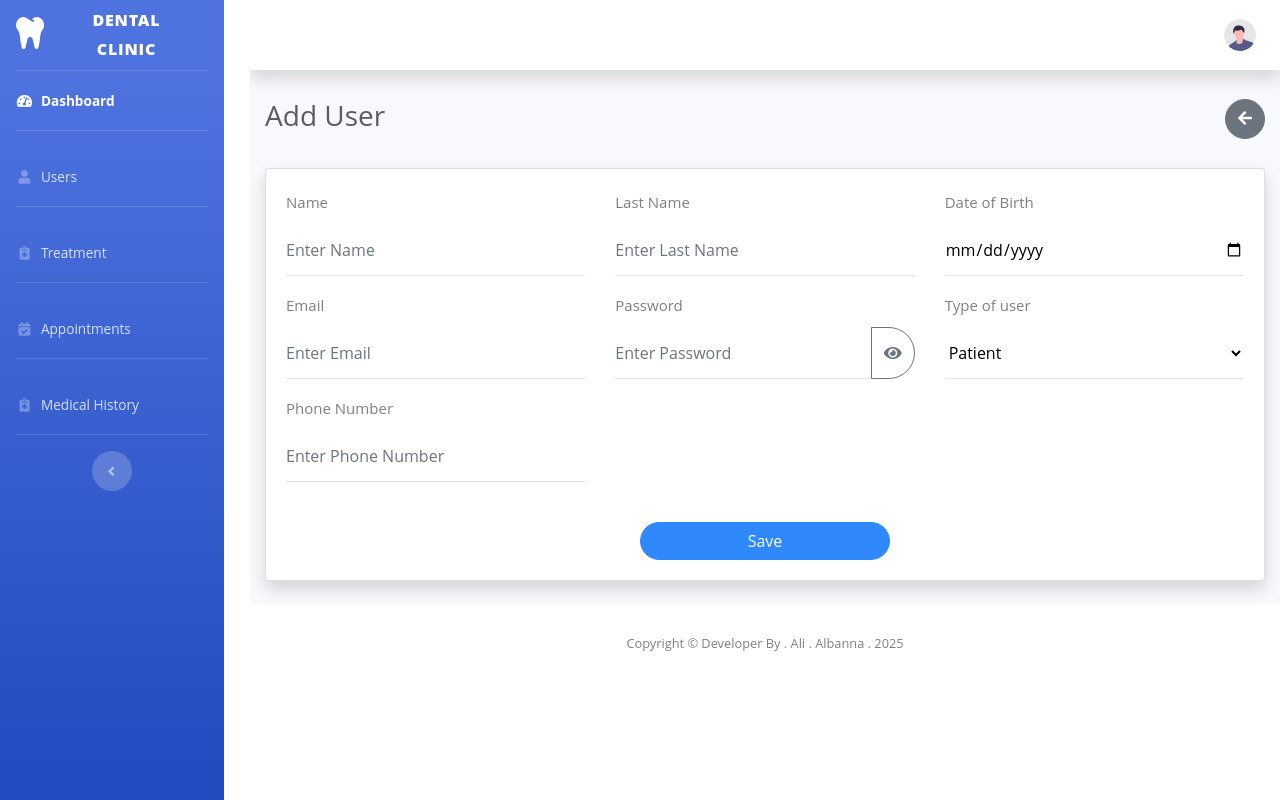
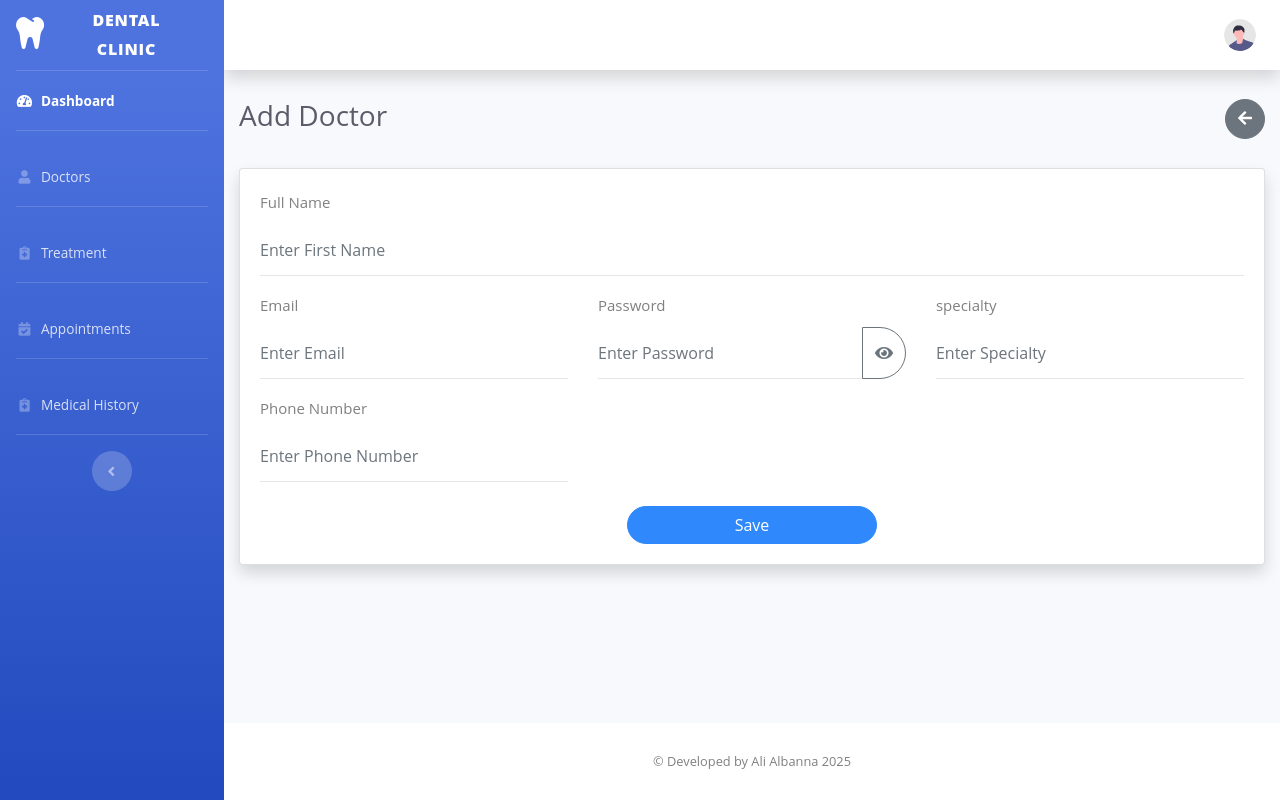
Before and after one commit to abuizzaldeenalbanna21/My-Projects, a PHP site: page /adduser.php in a window 1280 px wide. Run offline with PHP 8.4, Linux system fonts and the light colour scheme; the visitor is signed in with stand-in values (Sample User, id 1).

Commit message:
doctors add

```diff
--- a/adduser.php
+++ b/adduser.php
@@ -1,144 +1,96 @@
+<?php
+ob_start();
+session_start();
+include "database.php";
+
+$db = new Database($conn);
+
+if ($_SERVER["REQUEST_METHOD"] === "POST") {
+    $full_name = $_POST["full_name"];
+    $email = $_POST["email"];
+    $password = password_hash($_POST["password"], PASSWORD_DEFAULT); // hash the password
+    $type = $_POST["specialty"];
+    $phone = $_POST["phone"];
+
+    // Insert new user
+    $data = [
+        "full_name" => $full_name,
+        "email" => $email,
+        "password" => $password,
+        "specialty" => $type,
+        "phone" => $phone,
+    ];
+
+    $db->insert("doctors", $data);
+    header("Location: users.php");
+    exit;
+}
+?>
+
 <!DOCTYPE html>
 <html lang="en">
 
 <head>
-
     <meta charset="utf-8">
-    <meta http-equiv="X-UA-Compatible" content="IE=edge">
-    <meta name="viewport" content="width=device-width, initial-scale=1, shrink-to-fit=no">
-    <meta name="description" content="">
-    <meta name="author" content="">
-
-    <title>Add person</title>
-
-    <!-- Custom fonts for this template -->
-    <link href="vendor/fontawesome-free/css/all.min.css" rel="stylesheet" type="text/css">
-    <link
-        href="https://fonts.googleapis.com/css?family=Nunito:200,200i,300,300i,400,400i,600,600i,700,700i,800,800i,900,900i"
-        rel="stylesheet">
-
-    <!-- Custom styles for this template -->
+    <title>Add Doctor</title>
+    <link href="vendor/fontawesome-free/css/all.min.css" rel="stylesheet">
     <link href="css/sb-admin-2.min.css" rel="stylesheet">
     <link href="css/style.css" rel="stylesheet">
-    <link href="css/appointment.css" rel="stylesheet">
-
-    <style>
-        /* Ensure the sidebar is fixed and content scrolls underneath */
-        #accordionSidebar {
-            position: fixed;
-            top: 0;
-            left: 0;
-            height: 100%;
-            overflow-y: auto;
-            z-index: 1030;
-        }
-
-        #content-wrapper {
-            margin-left: 250px; /* Adjust based on sidebar width */
-        }
-
-        @media (max-width: 768px) {
-            #accordionSidebar {
-                position: relative;
-                height: auto;
-            }
-
-            #content-wrapper {
-                margin-left: 0;
-            }
-        }
-    </style>
-
 </head>
 
 <body id="page-top">
+    <div id="wrapper">
+        <?php include 'sidebar.php'; ?>
 
-    <!-- Page Wrapper -->
-    <div id="wrapper">
-        <!-- Sidebar -->
-         <?php include 'sidebar.php'; ?>
-        <!-- End of Sidebar -->
+        <div id="content-wrapper" class="d-flex flex-column">
+            <div id="content">
+                <?php include 'navbar.php'; ?>
 
-        <!-- Content Wrapper -->
-        <div id="content-wrapper" class="d-flex flex-column">
-
-            <!-- Main Content -->
-            <div id="content">
-
-                <!-- Topbar -->
-                <?php include 'navbar.php'; ?>
-                <!-- End of Topbar -->
-
-                <!-- Begin Page Content -->
                 <div class="container-fluid">
-
-                    <!-- Page Heading -->
                     <div class="d-flex justify-content-between align-items-center mb-4">
-                        <h1 class="h3 text-gray-800">Add User</h1>
-                        <a href="users.php" class="btn btn-secondary btn-circle" title="Return">
-                            <i class="fas fa-arrow-left"></i>
-                        </a>
+                        <h1 class="h3 text-gray-800">Add Doctor</h1>
+                        <a href="users.php" class="btn btn-secondary btn-circle"><i class="fas fa-arrow-left"></i></a>
                     </div>
 
-                    <!-- Personal Information Form -->
                     <div class="card shadow mb-4">
                         <div class="card-body">
-                            <form id="addPersonForm">
+                            <form method="post">
                                 <div class="row">
-                                    <div class="col-md-4">
-                                        <div class="form-group">
-                                            <label for="name">Name</label>
-                                            <input type="text" class="form-control" id="name" placeholder="Enter Name">
+                                    <div class="col-md-12">
+                                        <label>Full Name</label>
+                                        <input type="text" class="form-control" name="full_name"
+                                            placeholder="Enter First Name" required>
                                     </div>
                                 </div>
+
+                                <div class="row mt-3">
                                     <div class="col-md-4">
-                                        <div class="form-group">
-                                            <label for="Last Name">Last Name</label>
-                                            <input type="text" class="form-control" id="Last Name" placeholder="Enter Last Name">
-                                        </div>
+                                        <label>Email</label>
+                                        <input type="email" class="form-control" name="email" placeholder="Enter Email"
+                                            required>
                                     </div>
                                     <div class="col-md-4">
-                                        <div class="form-group">
-                                            <label for="dob">Date of Birth</label>
-                                            <input type="date" class="form-control" id="dob">
-                                        </div>
-                                    </div>
-                                </div>
-                                <div class="row">
-                                    <div class="col-md-4">
-                                        <div class="form-group">
-                                            <label for="email">Email</label>
-                                            <input type="email" class="form-control" id="email" placeholder="Enter Email">
-                                        </div>
-                                    </div>
-                                    <div class="col-md-4">
-                                        <div class="form-group">
-                                            <label for="password">Password</label>
+                                        <label>Password</label>
                                         <div class="input-group">
-                                                <input type="password" class="form-control" id="password" placeholder="Enter Password">
+                                            <input type="password" class="form-control" name="password" id="password"
+                                                placeholder="Enter Password" required>
                                             <div class="input-group-append">
-                                                    <button class="btn btn-outline-secondary" type="button" id="togglePassword">
+                                                <button class="btn btn-outline-secondary" type="button"
+                                                    id="togglePassword">
                                                     <i class="fas fa-eye"></i>
                                                 </button>
                                             </div>
                                         </div>
                                     </div>
+                                    <div class="col-md-4">
+                                        <label for="specialty">specialty</label>
+                                        <input type="text" class="form-control" name="specialty" id="specialty"
+                                            placeholder="Enter Specialty" value="">
                                     </div>
-                                    <div class="col-md-4">
-                                        <div class="form-group">
-                                            <label for="typeOfWork">Type of user</label>
-                                            <select class="form-control" id="typeOfWork" >
-                                                <option value="patient">Patient</option>
-                                                <option value="secretary">Secretary</option>
-                                                <option value="doctor">Doctor</option>
-                                            </select>
-                                        </div>
-                                    </div>
-                                    <div class="col-md-4">
-                                        <div class="form-group">
-                                            <label for="phone">Phone Number</label>
-                                            <input type="text" class="form-control" id="phone" placeholder="Enter Phone Number">
-                                        </div>
+                                    <div class="col-md-4 mt-3">
+                                        <label>Phone Number</label>
+                                        <input type="text" class="form-control" name="phone"
+                                            placeholder="Enter Phone Number">
                                     </div>
                                 </div>
 
@@ -148,86 +100,34 @@
                             </form>
                         </div>
                     </div>
-
                 </div>
-                <!-- /.container-fluid -->
-
-
             </div>
-            <!-- End of Main Content -->
 
             <!-- Footer -->
             <footer class="sticky-footer bg-white">
                 <div class="container my-auto">
                     <div class="copyright text-center my-auto">
-                        <span>Copyright &copy; Developer By . Ali . Albanna . 2025</span>
+                        <span>&copy; Developed by Ali Albanna 2025</span>
                     </div>
                 </div>
             </footer>
-            <!-- End of Footer -->
-        </div>
-        <!-- End of Content Wrapper -->
-    </div>
-    <!-- End of Page Wrapper -->
-
-    <!-- Scroll to Top Button-->
-    <a class="scroll-to-top rounded" href="#page-top">
-        <i class="fas fa-angle-up"></i>
-    </a>
-
-    <!-- Logout Modal-->
-    <div class="modal fade" id="logoutModal" tabindex="-1" role="dialog" aria-labelledby="exampleModalLabel"
-        aria-hidden="true">
-        <div class="modal-dialog" role="document">
-            <div class="modal-content">
-                <div class="modal-header">
-                    <h5 class="modal-title" id="exampleModalLabel">Ready to Leave?</h5>
-                    <button class="close" type="button" data-dismiss="modal" aria-label="Close">
-                        <span aria-hidden="true">×</span>
-                    </button>
-                </div>
-                <div class="modal-body">Select "Logout" below if you are ready to end your current session.</div>
-                <div class="modal-footer">
-                    <button class="btn btn-secondary" type="button" data-dismiss="modal">Cancel</button>
-                    <a class="btn btn-primary" href="index_cover.html">Logout</a>
-                </div>
-            </div>
         </div>
     </div>
 
-   <!-- Bootstrap core JavaScript-->
     <script src="vendor/jquery/jquery.min.js"></script>
-   <script src="vendor/bootstrap/js/bootstrap.bundle.min.js"></script>
-
-   <!-- Core plugin JavaScript-->
-   <script src="vendor/jquery-easing/jquery.easing.min.js"></script>
-
-   <!-- Custom scripts for all pages-->
-   <script src="js/sb-admin-2.min.js"></script>
-
-   <!-- Page level plugins -->
-   <script src="vendor/datatables/jquery.dataTables.min.js"></script>
-   <script src="vendor/datatables/dataTables.bootstrap4.min.js"></script>
-
-   <!-- Page level custom scripts -->
-   <script src="js/demo/datatables-demo.js"></script>
-
     <script>
         document.getElementById('togglePassword').addEventListener('click', function () {
-        const passwordField = document.getElementById('password');
+            const pwd = document.getElementById('password');
             const icon = this.querySelector('i');
-        if (passwordField.type === 'password') {
-            passwordField.type = 'text';
-            icon.classList.remove('fa-eye');
-            icon.classList.add('fa-eye-slash');
+            if (pwd.type === 'password') {
+                pwd.type = 'text';
+                icon.classList.replace('fa-eye', 'fa-eye-slash');
             } else {
-            passwordField.type = 'password';
-            icon.classList.remove('fa-eye-slash');
-            icon.classList.add('fa-eye');
+                pwd.type = 'password';
+                icon.classList.replace('fa-eye-slash', 'fa-eye');
             }
         });
     </script>
-
 </body>
 
 </html>
--- a/index.html
+++ b/index.html
@@ -60,7 +60,7 @@
             <div class="col-md-6 col-sm-12 ftco-animate" data-scrollax=" properties: { translateY: '70%' }">
               <h1 class="mb-4" data-scrollax="properties: { translateY: '30%', opacity: 1.6 }">Modern Dentistry in a Calm and Relaxed Environment</h1>
               <p class="mb-4" data-scrollax="properties: { translateY: '30%', opacity: 1.6 }">A small river named Duden flows by their place and supplies it with the necessary regelialia.</p>
-              <p data-scrollax="properties: { translateY: '30%', opacity: 1.6 }"><a href="login.html" class="btn btn-primary px-4 py-3">Make an Appointment</a></p>
+              <p data-scrollax="properties: { translateY: '30%', opacity: 1.6 }"><a href="login.php" class="btn btn-primary px-4 py-3">Make an Appointment</a></p>
             </div>
           </div>
         </div>
--- a/sidebar.php
+++ b/sidebar.php
@@ -20,7 +20,7 @@
                     <span>Dashboard</span></a>
             </li>
 
-            <?php #if ($_SESSION['user_type'] == 'doctor') { ?>
+            <?php if ($_SESSION['user_type'] == 'doctor') { ?>
             <!-- Divider -->
             <hr class="sidebar-divider">
 
@@ -28,10 +28,10 @@
             <li class="nav-item ">
                 <a class="nav-link" href="users.php" >
                     <i class="fas fa-fw fa-user"></i>
-                    <span>Users</span>
+                    <span>Doctors</span>
                 </a>
             </li>
-            <?php #} ?>
+            <?php } ?>
 
             <!-- Divider -->
             <hr class="sidebar-divider">
```
Also changed, not shown: database.php (added, +58 -0 lines), delete-doctor.php (added, +12 -0 lines), login.php (+25 -18 lines), users-edit.php (+46 -15 lines), users.php (+16 -26 lines). Lines whose indentation alone changed are shown as unchanged.
